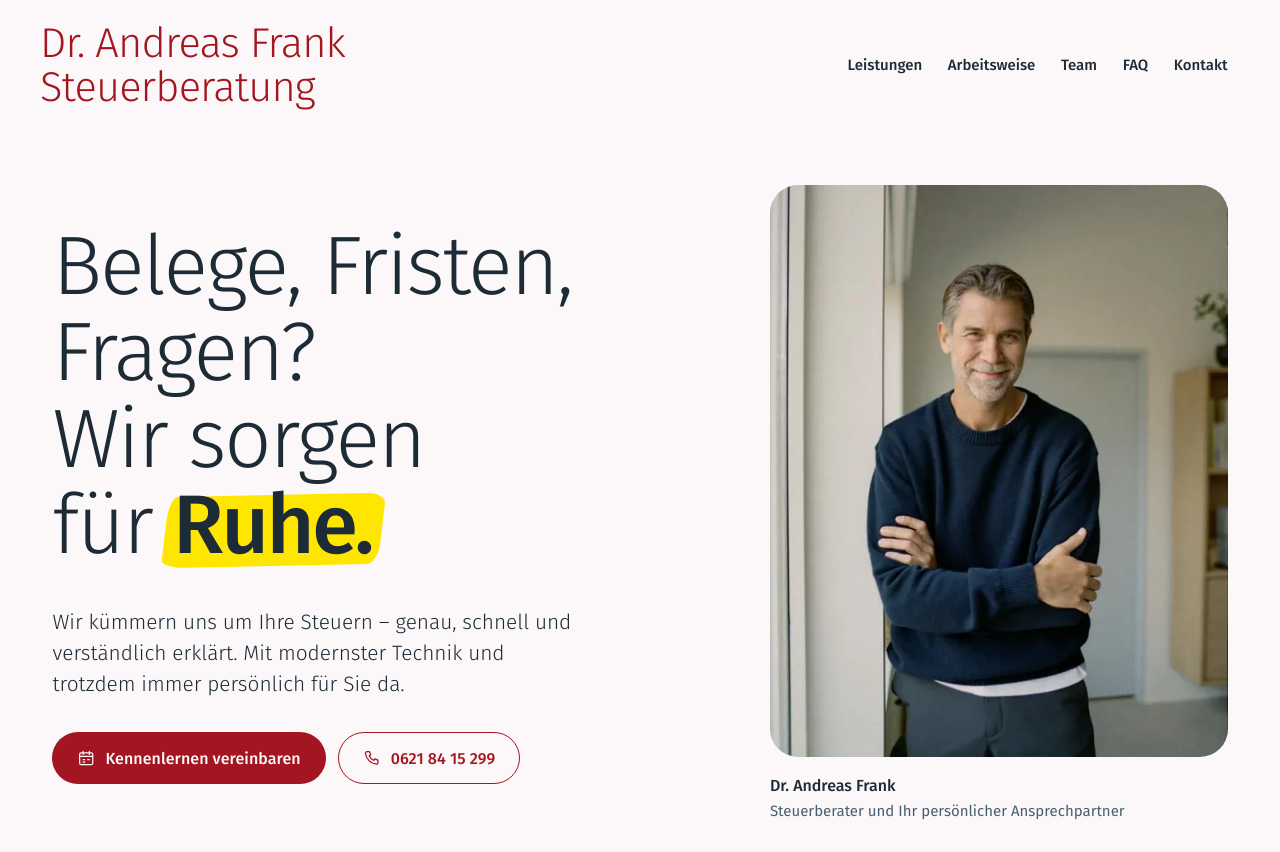
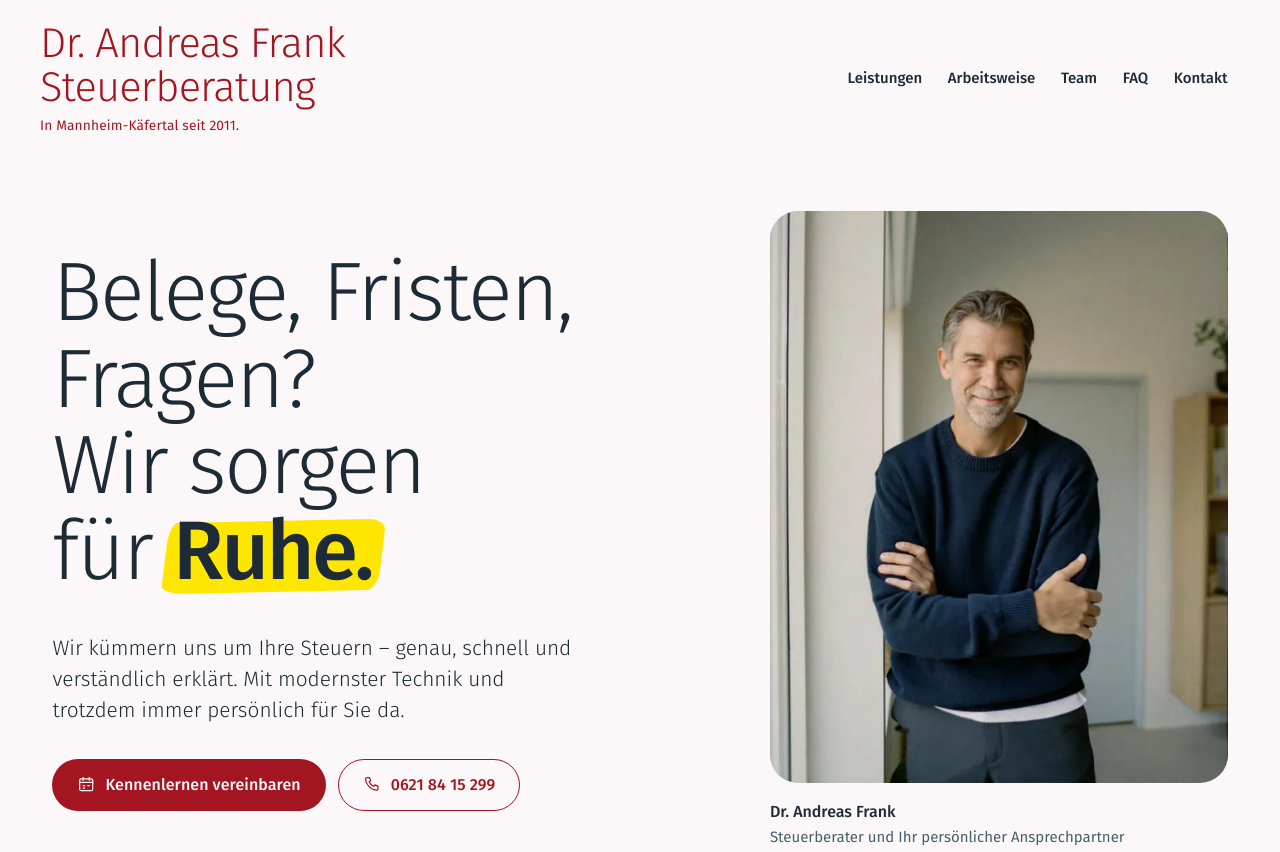
Before and after one commit to grafitecture/dr_andreas_frank, a plain HTML site: page index.html in a window 1280 px wide. Shown: the top 852 px of the page. Drawn offline with Linux system fonts and the light colour scheme.

Commit message:
Unter der Wortmarke: „In Mannheim-Käfertal seit 2011.“ in kleiner Schrift
Klappt beim Scrollen mit der schrumpfenden Kopfzeile zu und blendet früh aus.

Co-Authored-By: Claude Opus 5.5 <noreply@anthropic.com>
Claude-Session: https://claude.ai/code/session_0135uWaHLiALuEPBHAhynDFf

```diff
--- a/assets/css/style.css
+++ b/assets/css/style.css
@@ -53,7 +53,9 @@
   --hpad: clamp(.875rem, .5rem + 1vw, 1.375rem);
   --hpad-end: .625rem;
   --k: .75;
-  --header-full: calc(2.12 * var(--brand-fs) + 2 * var(--hpad));
+  --tag-fs: clamp(.75rem, .7rem + .2vw, .875rem);        /* „In Mannheim-Käfertal seit 2011.“ unter der Wortmarke */
+  --tag-h: calc(var(--tag-fs) * 1.9);                    /* Abstand .6 + Zeile 1.3 */
+  --header-full: calc(2.12 * var(--brand-fs) + var(--tag-h) + 2 * var(--hpad));
   --header-end: calc(2.12 * var(--brand-fs) * var(--k) + 2 * var(--hpad-end));
 }
 
@@ -152,6 +154,13 @@ body { padding-top: var(--header-full); }
 /* Wortmarke: „Dr. Andreas Frank“ und „Steuerberatung“ in gleicher Größe, zwei Zeilen */
 .brand__name, .brand__sub, .footer__name, .footer__sub { display: block; font-size: var(--brand-fs); font-weight: 300; letter-spacing: -0.02em; line-height: 1.06; white-space: nowrap; }
 .brand__name, .brand__sub { color: var(--ruby); }
+/* Kleine Zeile unter der Wortmarke; klappt beim Scrollen zu und blendet früh aus */
+.brand__tag {
+  display: block; overflow: hidden; white-space: nowrap; color: var(--ruby);
+  font-size: var(--tag-fs); font-weight: 400; line-height: 1.3; letter-spacing: .01em;
+  height: calc(var(--tag-h) * (1 - var(--p))); padding-top: calc(var(--tag-fs) * .6 * (1 - var(--p)));
+  opacity: calc(1 - var(--p) * 2.5);
+}
 .nav { margin-left: auto; }
 .nav ul { display: flex; gap: clamp(1rem, 2vw, 2rem); }
 .nav a { color: var(--ink); text-decoration: none; font-weight: 500; font-size: .9375rem; padding-block: .5rem; background-image: linear-gradient(var(--ruby), var(--ruby)); background-size: 0 2px; background-repeat: no-repeat; background-position: 0 100%; transition: background-size .25s var(--ease); }
--- a/index.html
+++ b/index.html
@@ -10,7 +10,7 @@
 <meta name="format-detection" content="telephone=no">
 <link rel="preload" href="assets/fonts/FiraSans-Light.woff" as="font" type="font/woff" crossorigin>
 <link rel="preload" href="assets/fonts/FiraSans-Regular.woff" as="font" type="font/woff" crossorigin>
-<link rel="stylesheet" href="assets/css/style.css?v=a10518c2">
+<link rel="stylesheet" href="assets/css/style.css?v=62d04c94">
 <script src="assets/js/early.js?v=de8ec58e"></script>
 <link rel="icon" href="favicon.svg" type="image/svg+xml">
 <link rel="icon" href="favicon.ico" sizes="32x32">
@@ -64,7 +64,7 @@
 <header class="site-header" data-header>
   <div class="site-header__bar">
     <a class="brand" href="index.html" aria-label="Dr. Andreas Frank, Steuerberatung Mannheim-Käfertal – zur Startseite">
-      <span class="brand__name">Dr. Andreas Frank</span><span class="brand__sub">Steuerberatung</span>
+      <span class="brand__name">Dr. Andreas Frank</span><span class="brand__sub">Steuerberatung</span><span class="brand__tag">In Mannheim-Käfertal seit 2011.</span>
     </a>
     <nav class="nav" id="hauptnavigation" aria-label="Hauptnavigation">
       <ul>
--- a/middleware.js
+++ b/middleware.js
@@ -7,7 +7,7 @@
  * Abmelden: /abmelden
  *
  * Beim Livegang diese Datei löschen (und SITE_PASSWORD in Vercel entfernen).
- * Wird aus src/middleware.js gebaut (build.py setzt /assets/css/style.css?v=a10518c2 ein).
+ * Wird aus src/middleware.js gebaut (build.py setzt /assets/css/style.css?v=62d04c94 ein).
  */
 
 export const config = {
@@ -63,7 +63,7 @@ function page(error) {
 <title>Anmelden | Dr. Andreas Frank, Steuerberater</title>
 <meta name="robots" content="noindex, nofollow">
 <meta name="theme-color" content="#FCF7F8">
-<link rel="stylesheet" href="/assets/css/style.css?v=a10518c2">
+<link rel="stylesheet" href="/assets/css/style.css?v=62d04c94">
 <link rel="icon" href="/favicon.svg" type="image/svg+xml">
 <link rel="icon" href="/favicon.ico" sizes="32x32">
 </head>
```
Also changed, not shown: 404.html (+2 -2 lines), datenschutz.html (+2 -2 lines), faq.html (+2 -2 lines), impressum.html (+2 -2 lines).
